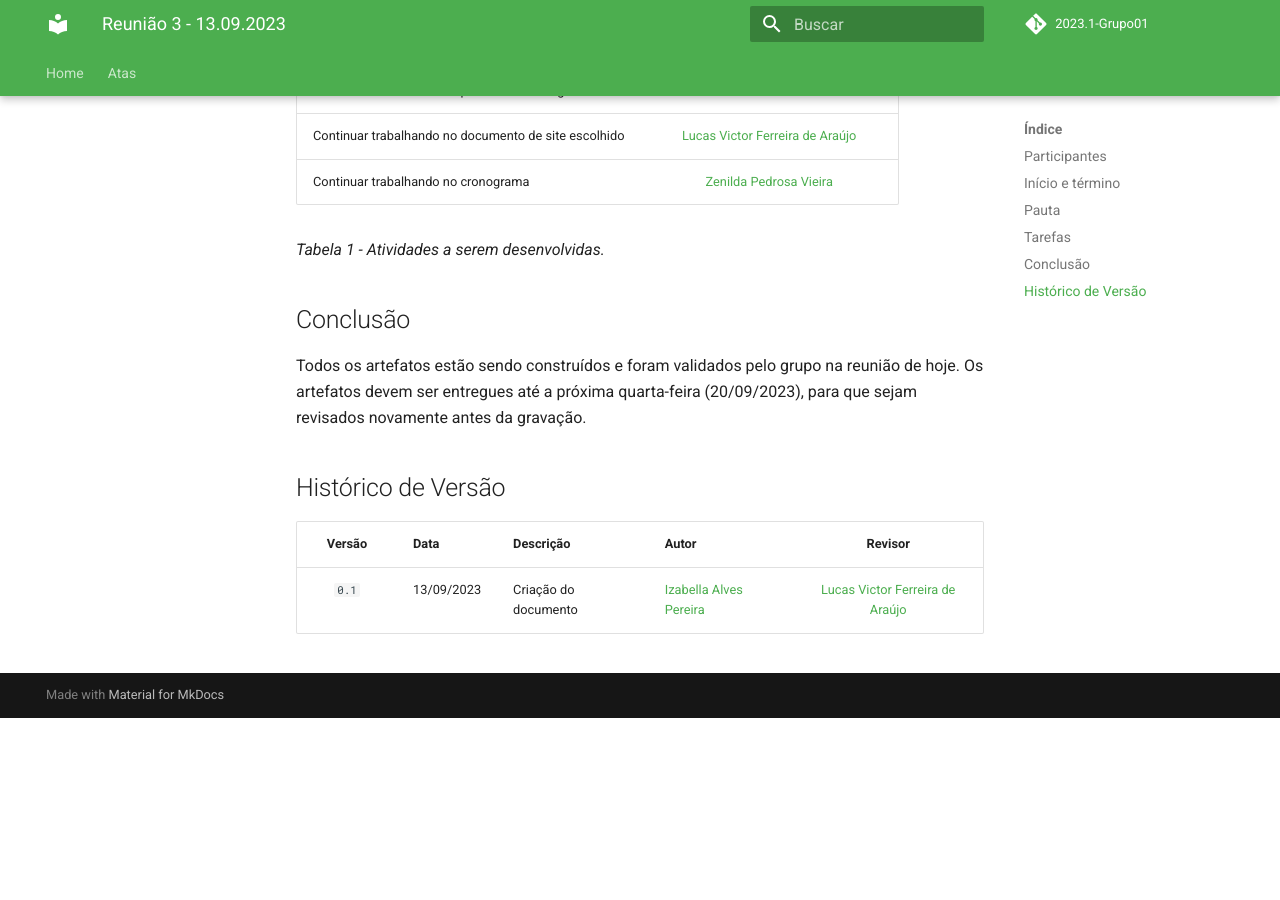
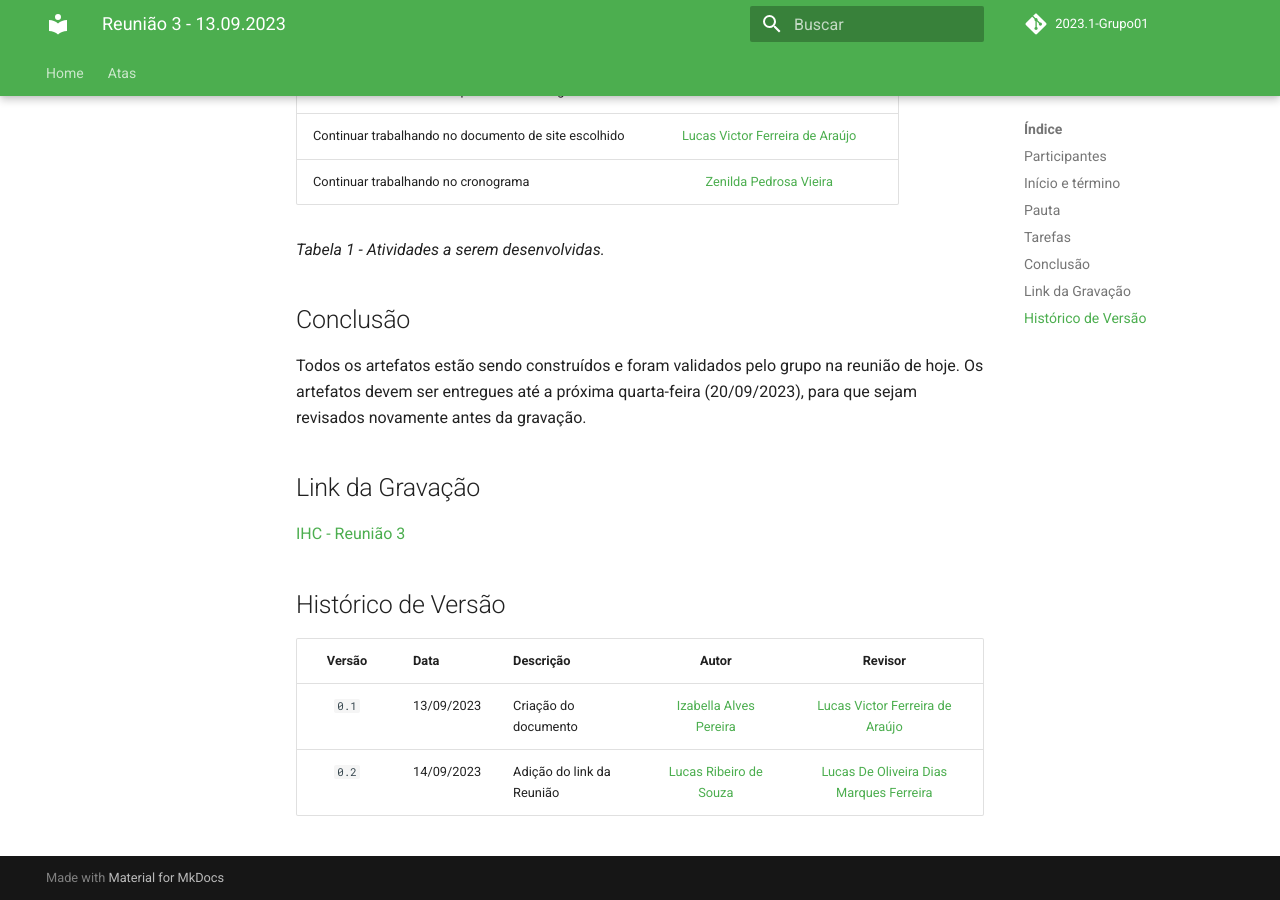
Before and after one commit to Interacao-Humano-Computador/2023.2-NotaLegal, an MkDocs documentation site: the page built from docs/atas/Reunião 3 - 13.09.2023.md, in a window 1280 px wide and 900 px high, scrolled down 1208 px. Built offline with MkDocs 1.6.1 and Material for MkDocs 9.7.7, drawn with Linux system fonts in a browser that asks for light colours; comment, search, counter and statistics services are not loaded; before the commit the page ends 1926 px from its top, so only the background shows below that.

Commit message:
Adição do link da Reunião

```diff
--- a/docs/atas/Reunião 3 - 13.09.2023.md
+++ b/docs/atas/Reunião 3 - 13.09.2023.md
@@ -42,8 +42,13 @@ Reunião realizada no Microsoft Teams.
 
 Todos os artefatos estão sendo construídos e foram validados pelo grupo na reunião de hoje. Os artefatos devem ser entregues até a próxima quarta-feira (20/09/2023), para que sejam revisados novamente antes da gravação.
 
+## Link da Gravação
+
+[IHC - Reunião 3](https://youtu.be/Apt_5SeyBb8)
+
 ## Histórico de Versão
 
 |Versão|Data|Descrição|Autor|Revisor|
-|:----:|----|---------|-----|:-------:|
+|:----:|----|---------|:-----:|:-------:|
 |`0.1`|13/09/2023|Criação do documento|[Izabella Alves Pereira](https://github.com/izabellaalves)|[Lucas Victor Ferreira de Araújo](https://github.com/Lucas13032003)|
+|`0.2`|14/09/2023|Adição do link da Reunião|[Lucas Ribeiro de Souza](https://github.com/lucassouzs)|[Lucas De Oliveira Dias Marques Ferreira](https://github.com/LucasOliveiraDiasMarquesFerreira)|
```
